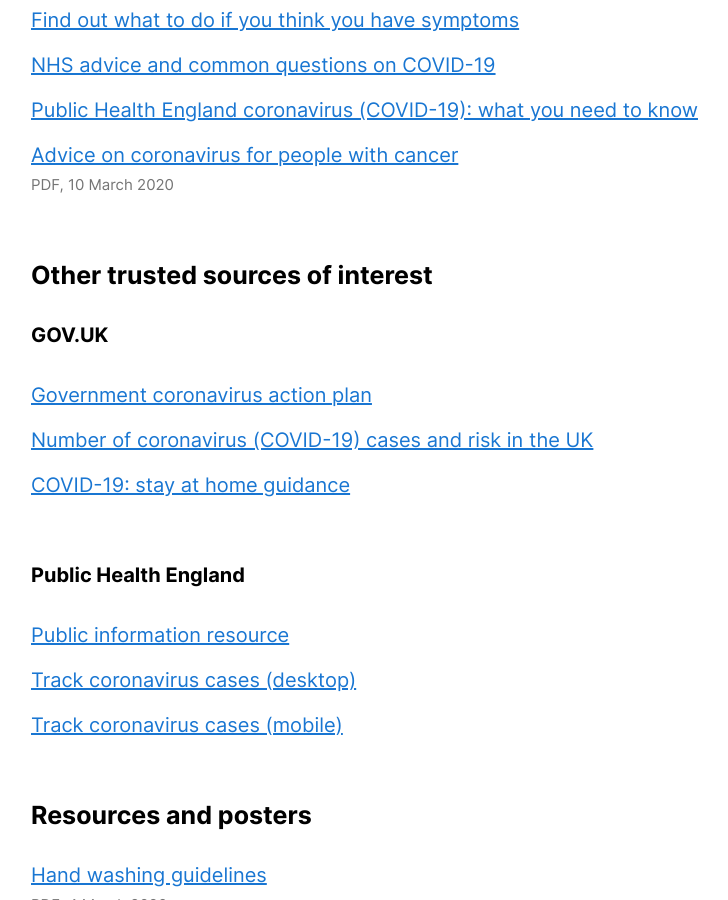
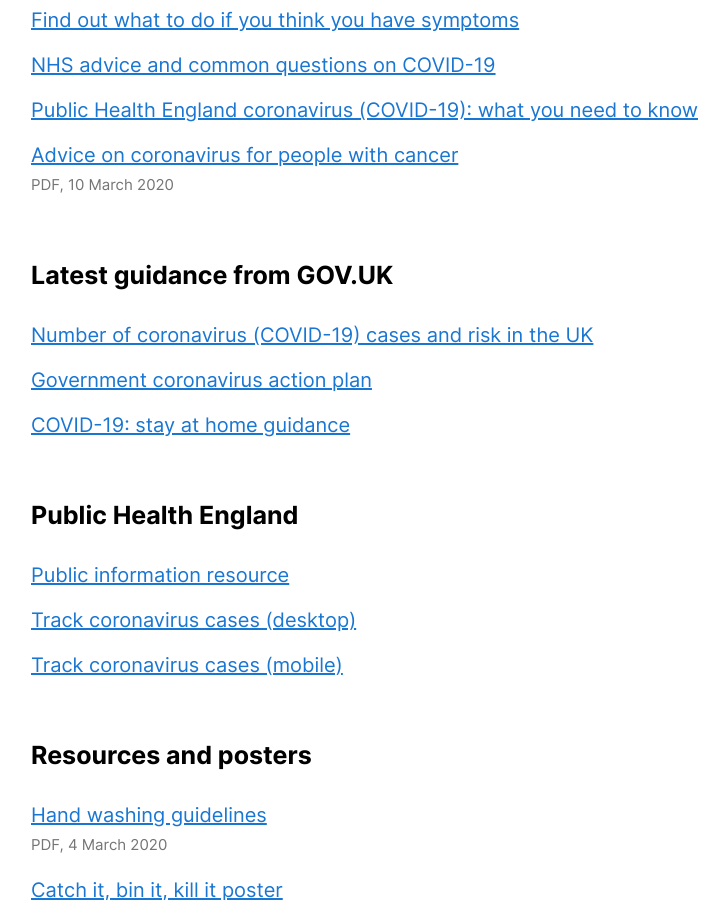
Before and after one commit to cognisant/qphl.co, a Jekyll site: the page built from coronavirus.md, in a window 1280 px wide and 900 px high, scrolled down 1120 px. Shown: the whole window, without its empty margins (159-887 px from the left). Built offline with Jekyll 4.4.1, drawn with Linux system fonts in a browser that asks for light colours.

Commit message:
Title amend

```diff
--- a/coronavirus.md
+++ b/coronavirus.md
@@ -29,15 +29,13 @@
 - [Public Health England coronavirus (COVID-19): what you need to know](https://publichealthmatters.blog.gov.uk/2020/01/23/wuhan-novel-coronavirus-what-you-need-to-know/)
 - [Advice on coronavirus for people with cancer](/downloads/advice-on-coronavirus-for-people-with-cancer.pdf) <small>PDF, 10 March 2020</small>
 
-## Other trusted sources of interest
+## Latest guidance from GOV.UK
 
-### GOV.UK
-
+- [Number of coronavirus (COVID-19) cases and risk in the UK](https://www.gov.uk/guidance/coronavirus-covid-19-information-for-the-public)
 - [Government coronavirus action plan](https://assets.publishing.service.gov.uk/government/uploads/system/uploads/attachment_data/file/869827/Coronavirus_action_plan_-_a_guide_to_what_you_can_expect_across_the_UK.pdf)
-- [Number of coronavirus (COVID-19) cases and risk in the UK](https://www.gov.uk/guidance/coronavirus-covid-19-information-for-the-public)
 - [COVID-19: stay at home guidance](https://www.gov.uk/government/publications/covid-19-stay-at-home-guidance)
 
-### Public Health England
+## Public Health England
 
 - [Public information resource](https://campaignresources.phe.gov.uk/resources/campaigns/101-coronavirus-/resources)
 - [Track coronavirus cases (desktop)](https://www.arcgis.com/apps/opsdashboard/index.html#/f94c3c90da5b4e9f9a0b19484dd4bb14)
```
